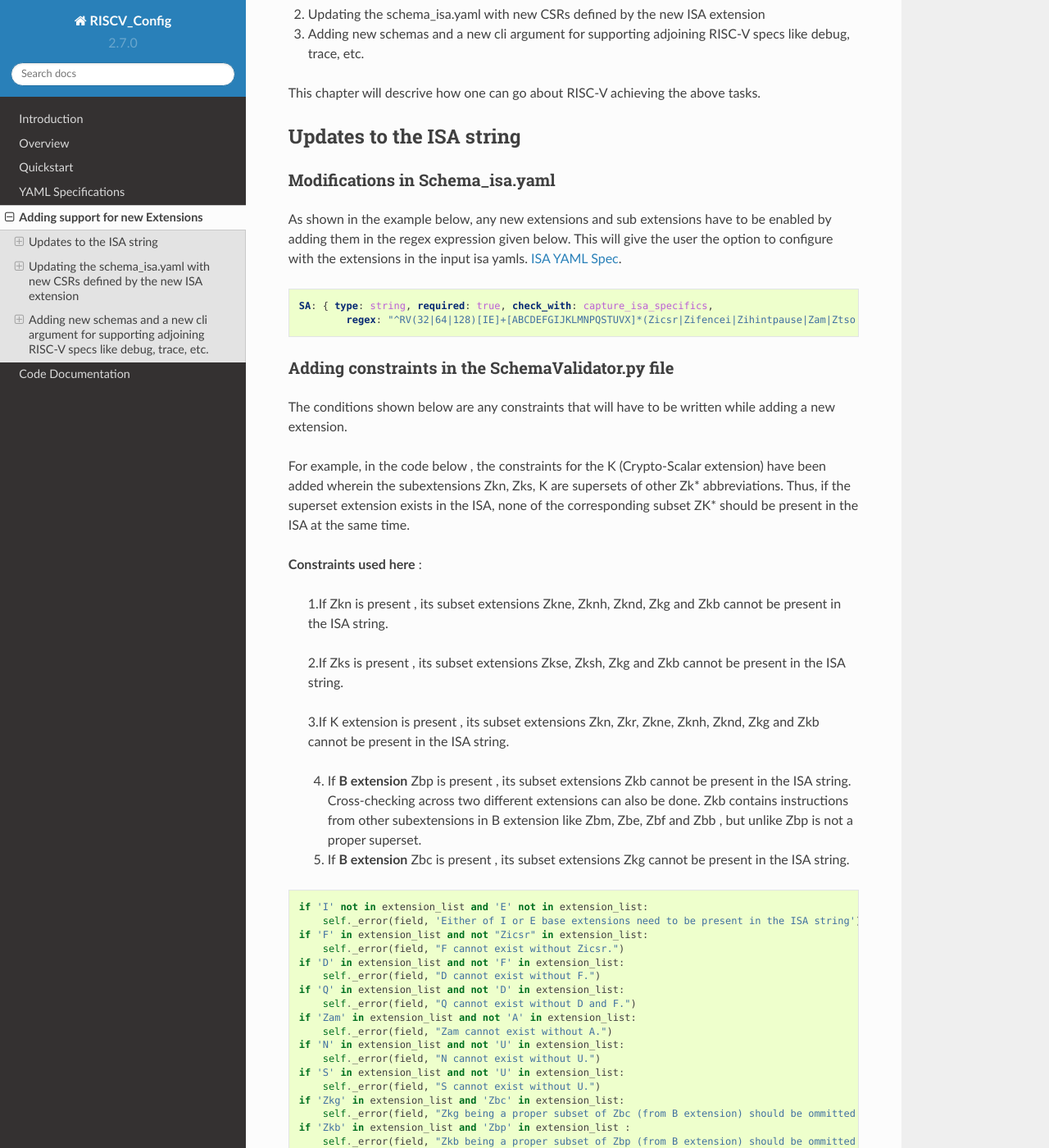
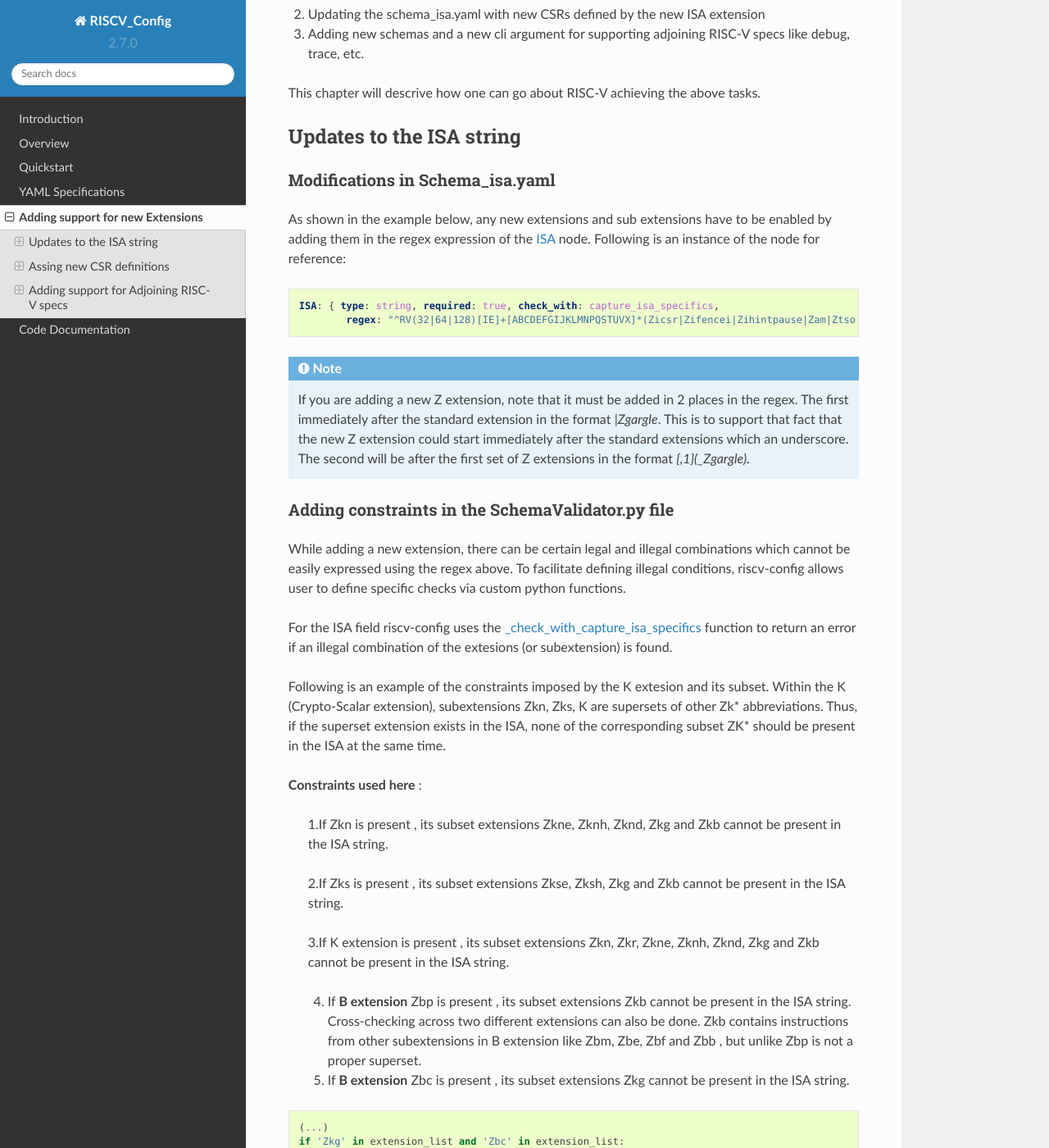
Before and after one commit to riscv-software-src/riscv-config, a Sphinx documentation site: the page built from docs/source/new-extensions.rst, in a window 1280 px wide and 1400 px high, scrolled down 321 px. Shown: the whole window at 82% size. Built offline with Sphinx 7.4.7 and the Read the Docs theme 2.0.0, drawn with Linux system fonts in a browser that asks for light colours; some of the changed text lies outside the part shown.

Commit message:
doc updates for adding new features

```diff
--- a/docs/source/new-extensions.rst
+++ b/docs/source/new-extensions.rst
@@ -17,24 +17,39 @@
 Modifications in Schema_isa.yaml
 ----------------------------------------
 
-As shown in the example below, any new extensions and sub extensions have to be enabled by adding them in the regex expression given below. This will give the user the option to configure with the extensions in the input isa yamls. :ref:`isa_yaml_spec`.
+As shown in the example below, any new extensions and sub extensions have to be enabled by adding them in
+the regex expression of the `ISA <https://github.com/riscv/riscv-config/blob/master/riscv_config/schemas/schema_isa.yaml>`_ node. Following is an instance of the node
+for reference:
 
 .. code-block:: yaml
 
 
 
-   SA: { type: string, required: true, check_with: capture_isa_specifics,
+   ISA: { type: string, required: true, check_with: capture_isa_specifics,
            regex: "^RV(32|64|128)[IE]+[ABCDEFGIJKLMNPQSTUVX]*(Zicsr|Zifencei|Zihintpause|Zam|Ztso|Zkne|Zknd|Zknh|Zkse|Zksh|Zkg|Zkb|Zkr|Zks|Zkn|Zbc|Zbb|Zbp|Zbm|Zbe|Zbf){,1}(_Zicsr){,1}(_Zifencei){,1}(_Zihintpause){,1}(_Zam){,1}(_Ztso){,1}(_Zkne){,1}(_Zknd){,1}(_Zknh){,1}(_Zkse){,1}(_Zksh){,1}(_Zkg){,1}(_Zkb){,1}(_Zkr){,1}(_Zks){,1}(_Zkn){,1}(_Zbc){,1}(_Zbb){,1}(_Zbp){,1}(_Zbm){,1}(_Zbe){,1}(_Zbf){,1}$" }
 
 
+.. note:: If you are adding a new Z extension, note that it must be added in 2 places in the regex.
+   The first immediately after the standard extension in the format `|Zgargle`. This is to support
+   that fact that the new Z extension could start immediately after the standard extensions which an
+   underscore. The second will be after the first set of Z extensions in the format `{,1}(_Zgargle)`.
 
 
 Adding constraints in the SchemaValidator.py file
 ---------------------------------------------------------
 
-The conditions shown below are any constraints that will have to be written while adding a new extension.
+While adding a new extension, there can be certain legal and illegal combinations which cannot be
+easily expressed using the regex above. To facilitate defining illegal conditions, riscv-config
+allows user to define specific checks via custom python functions.
 
-For example, in the code below , the constraints for the K (Crypto-Scalar extension) have been added wherein the subextensions Zkn, Zks, K are supersets of other Zk* abbreviations. Thus, if the superset extension exists in the ISA, none of the corresponding subset ZK* should be present in the ISA at the same time.
+For the ISA field riscv-config uses the
+`_check_with_capture_isa_specifics <https://github.com/riscv/riscv-config/blob/master/riscv_config/schemaValidator.py#L46>`_
+function to return an error if an illegal combination of the extesions (or subextension) is found.
+
+
+Following is an example of the constraints imposed by the K extesion and its subset.
+Within the K (Crypto-Scalar extension), subextensions Zkn, Zks, K are supersets of other Zk* abbreviations.
+Thus, if the superset extension exists in the ISA, none of the corresponding subset ZK* should be present in the ISA at the same time.
 
 
 **Constraints used here** :
@@ -53,20 +68,7 @@
 
 .. code-block:: python
 
-        if 'I' not in extension_list and 'E' not in extension_list:
-            self._error(field, 'Either of I or E base extensions need to be present in the ISA string')
-        if 'F' in extension_list and not "Zicsr" in extension_list:
-            self._error(field, "F cannot exist without Zicsr.")
-        if 'D' in extension_list and not 'F' in extension_list:
-            self._error(field, "D cannot exist without F.")
-        if 'Q' in extension_list and not 'D' in extension_list:
-            self._error(field, "Q cannot exist without D and F.")
-        if 'Zam' in extension_list and not 'A' in extension_list:
-            self._error(field, "Zam cannot exist without A.")
-        if 'N' in extension_list and not 'U' in extension_list:
-            self._error(field, "N cannot exist without U.")
-        if 'S' in extension_list and not 'U' in extension_list:
-            self._error(field, "S cannot exist without U.")
+        (...)
         if 'Zkg' in extension_list and 'Zbc' in extension_list:
             self._error(field, "Zkg being a proper subset of Zbc (from B extension) should be ommitted from the ISA string")
         if 'Zkb' in extension_list and 'Zbp' in extension_list :
@@ -77,15 +79,27 @@
             self._error(field, "Zkn is a superset of Zkne, Zknd, Zknh, Zkg and Zkb, In presence of Zkn the subsets must be ignored in the ISA string")
         if 'K' in extension_list and ( set(['Zkn','Zkr','Zkne','Zknd','Zknh','Zkg','Zkb']) & set(extension_list) ) :
             self._error(field, "K is a superset of Zkn and Zkr , In presence of K the subsets must be ignored in the ISA string")
+        (...)
 
 
-Updating the schema_isa.yaml with new CSRs defined by the new ISA extension
-===========================================================================
+Assing new CSR definitions
+===========================
+
+There are two parts to addition of a new csr definition to riscv-config
 
 Addition of new csrs to schema
 ------------------------------
 
-Taking S extension as an example, the supervisor-specific csrs from the schema is shown below :
+The first step is to add the schema of the new csr in the `schema_isa.yaml
+<https://github.com/riscv/riscv-config/blob/master/riscv_config/schemas/schema_isa.yaml>`_ file.
+Following is an example of how the `stval` csr of the "S" extension is a added to the schema.
+
+.. note:: for each csr the user is free to define and re-use existing check_with functions to impose
+   further legal conditions. In the example below, the stval should only be implemented if the "S"
+   extension in the ISA field is set. This is checked using the `s_check` function. Any new
+   check_with functions must be defined in the `schemaValidator.py
+   <https://github.com/riscv/riscv-config/blob/master/riscv_config/schemaValidator.py>`_ file
+
 
 .. code-block:: yaml
 
@@ -156,9 +170,11 @@
 Adding default setters in checker.py
 ------------------------------------
 
-All new csrs added must have the corresponding default setter in the checker.py as shown below.
+The next step in adding a new csr definition if to add its default values. This is done in
+`checker.py <https://github.com/riscv/riscv-config/blob/master/riscv_config/checker.py>`_
 
-This must make them accessible by default when the appropriate ISA extension is enabled.
+Example of adding a default setter for `stval` is show below. This code basically makes the stval
+csr accessible by default when the "S" extension is enabled in the ISA string.
 
 .. code-block:: python
 
@@ -179,14 +195,58 @@
 
 
 
-Adding new schemas and a new cli argument for supporting adjoining RISC-V specs like debug, trace, etc.
-=======================================================================================================
+Adding support for Adjoining RISC-V specs
+=========================================
 
-Modification to Main.py
------------------------
-The code below shows an example on how to add a new cli argument in main.py for adjoining RISC-V specs with their independent schemas.
+Adding new CLI
+--------------
 
-The example taken here is the RISC-V Debug Specification . It depends on the input ISA string and hence the isa yaml is also given as input to the debug checker function.
+For supporting any new adjoining specs, they need to be supplied via a new cli (command line
+interface) argument. This new argument needs to be added in the to the parser module in
+`Utils.py <https://github.com/riscv/riscv-config/blob/d969b7dc5b2b308bb43b0aa65932fe2e7f8c756c/riscv_config/utils.py#L106>`.
+
+The code below shows an example of how the debug spec is added as an argument to the cli parser
+module:
+
+.. code-block:: python
+
+   parser.add_argument('--debug_spec', '-dspec', type=str, metavar='YAML', default=None, help='The YAML which contains the debug csr specs.')
+
+
+Adding a new schema
+-------------------
+
+Each new adjoining spec must have a YAML schema defined in the `schemas
+<https://github.com/riscv/riscv-config/tree/master/riscv_config/schemas>` director.
+
+
+Adding checks through checker.py and SchemaValidator.py
+-------------------------------------------------------
+
+The user might want to add more custom checks in checker.py and SchemaValidator.py for the adjoining
+spec.
+
+For example the check_debug_specs() is a function that ensures the isa and debug specifications
+conform to their schemas. For details on check_debug_specs() check here : :ref:`checker`.
+
+Details on the checks like s_debug_check() and u_debug_check, that can also be added to
+SchemaValidator.py are here: :ref:`schemaValidator`.
+
+Modifications in Constants.py
+-----------------------------
+
+The new schema must be added in the constants.py to detect its path globally across other files.
+
+.. code-block:: python
+
+     debug_schema = os.path.join(root, 'schemas/schema_debug.yaml')
+
+Performing new spec checks
+--------------------------
+
+Finally, in the main.py file the user must call the relevant functions from checker.py for
+validating the inputs against the schema.
+
 
 .. code-block:: python
 
@@ -194,31 +254,3 @@
             if args.isa_spec is None:
              logger.error(' Isa spec missing, Compulsory for debug')
             checker.check_debug_specs(os.path.abspath(args.debug_spec), isa_file, work_dir, True, args.no_anchors)
-
-Modifications in Utils.py
--------------------------
-
-.. code-block:: python
-
-   parser.add_argument('--debug_spec', '-dspec', type=str, metavar='YAML', default=None, help='The YAML which contains the debug csr specs.')
-
-
-Modifications in Constants.py
------------------------------
-.. code-block:: python
-
-     debug_schema = os.path.join(root, 'schemas/schema_debug.yaml')
-
-Adding checks through checker.py and SchemaValidator.py
--------------------------------------------------------
-The check_debug_specs() is a function that ensures the isa and debug specifications confirm to their schemas.
-For details on check_debug_specs() check here : :ref:`checker`.
-
-Details on the checks like s_debug_check() and u_debug_check, that can also be added to SchemaValidator.py are here: :ref:`schemaValidator`.
-
-
-Adding New Schema
-----------------------
-This schema shows the csrs added according to the `RISC-V Debug Specification <https://github.com/riscv/riscv-debug-spec/blob/master/riscv-debug-stable.pdf>`_ :
-
-.. include:: schema_debug.rst
--- a/docs/source/yaml-specs.rst
+++ b/docs/source/yaml-specs.rst
@@ -424,3 +424,8 @@
 This section describes each node of the PLATFORM-YAML. For each node, we have identified the fields required from the user and also the various constraints involved.
 
 .. include:: schema_platform.rst
+
+Debug YAML Spec
+===============
+
+.. include:: schema_debug.rst
```
Also changed, not shown: other parts of docs/source/new-extensions.rst (+1 -1 lines), 1 other file.
